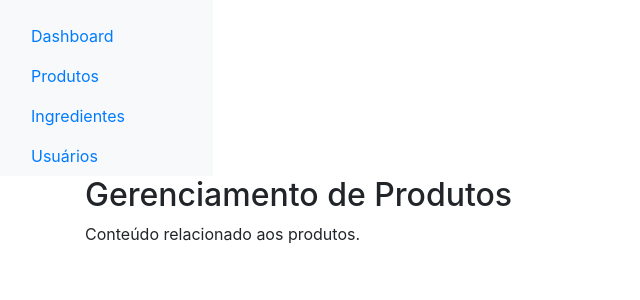
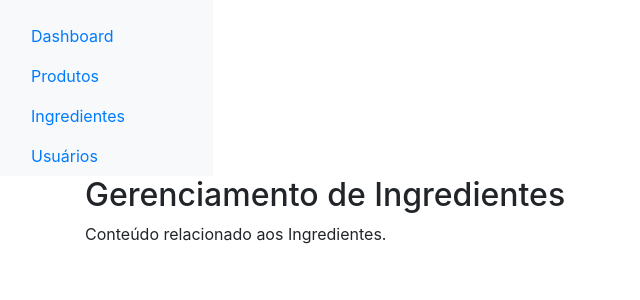
Before and after one commit to CasemiroSJunior/pi_2_semestre, a PHP site: page /ingredientes.php in a window 1280 px wide. Shown: the top 300 px of the page, without its empty margins (0-640 px from the left). Run offline with PHP 8.4, Linux system fonts and the light colour scheme; some libraries are stand-ins or nearby versions.

Commit message:
Refactor ingredientes.php to update page title and content

```diff
--- a/web/ingredientes.php
+++ b/web/ingredientes.php
@@ -5,6 +5,6 @@ include './components/layout.php';
 ?>
 
 <div class="container">
-    <h2>Gerenciamento de Produtos</h2>
-    <p>Conteúdo relacionado aos produtos.</p>
+    <h2>Gerenciamento de Ingredientes</h2>
+    <p>Conteúdo relacionado aos Ingredientes.</p>
 </div>
```
